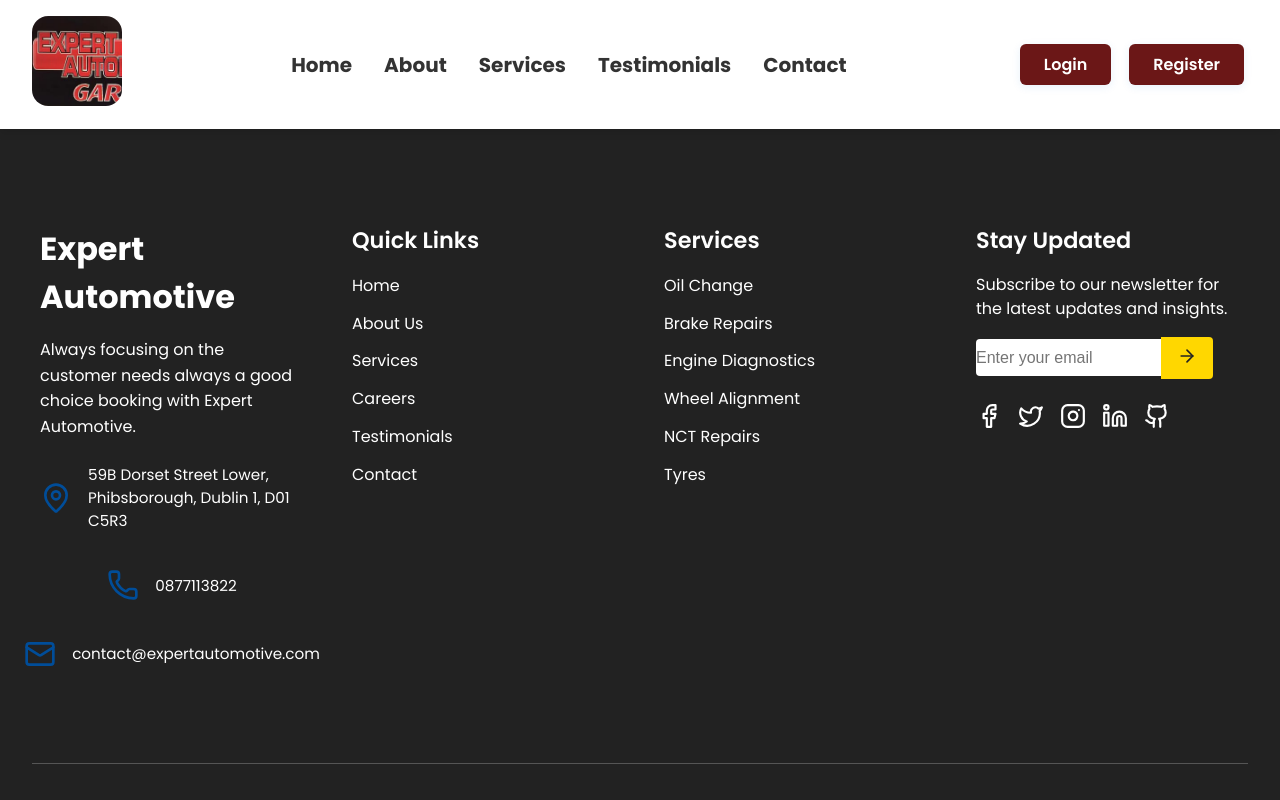
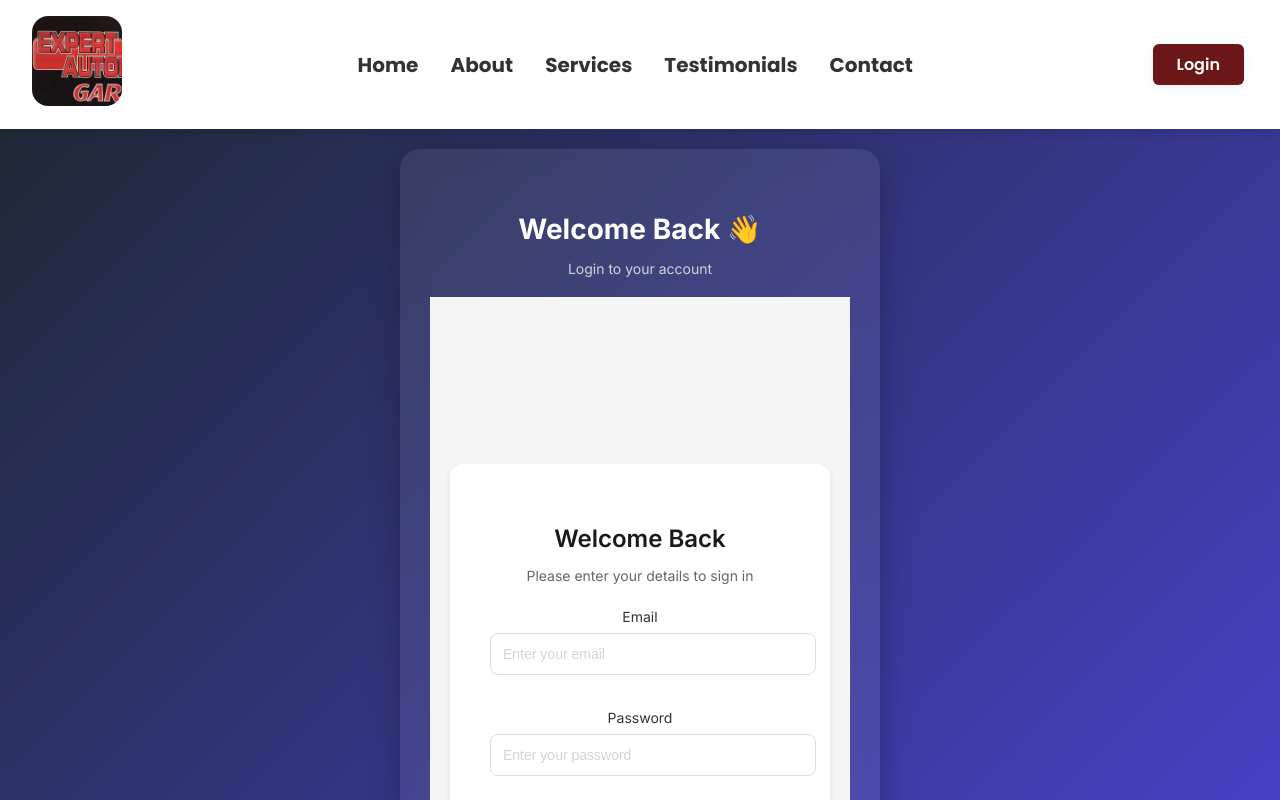
Before and after one commit to ionutpetru4046/Mechanic-Website, a React (Vite) app in the folder frontend/: page /auth in a window 1280 px wide. Built offline with nearby package versions, Linux system fonts and the light colour scheme.

Commit message:
implemented new login and register form for this project

```diff
--- a/frontend/src/App.jsx
+++ b/frontend/src/App.jsx
@@ -1,3 +1,4 @@
+/* eslint-disable prettier/prettier */
 import { Routes, Route } from 'react-router-dom';
 import Navbar from './components/NavBar';
 import Footer from './components/Footer';
@@ -11,6 +12,7 @@ import Register from './pages/Auth/Register';
 import Dashboard from './pages/Dashboard';
 import BookNow from './pages/BookNow';
 import MyBookings from './pages/MyBookings';
+import AuthPage from './pages/Auth/AuthPage';
 import './index.css';
 
 function App() {
@@ -18,6 +20,7 @@ function App() {
     <>
       <Navbar />
       <Routes>
+        <Route path="/auth" element={<AuthPage />} />
         <Route path="/" element={<Home />} />
         <Route path="/about" element={<About />} />
         <Route path="/services" element={<Services />} />
--- a/frontend/src/components/Footer.css
+++ b/frontend/src/components/Footer.css
@@ -102,6 +102,8 @@
   display: flex;
   align-items: center;
   margin-bottom: 1.5rem;
+  font-weight: 500;
+  gap: 0.8rem;
 }
 
 .email-input {
--- a/frontend/src/components/Footer.jsx
+++ b/frontend/src/components/Footer.jsx
@@ -1,3 +1,4 @@
+/* eslint-disable prettier/prettier */
 import './Footer.css';
 import {
   Facebook,
@@ -94,21 +95,19 @@ export function Footer() {
 
           {/* Newsletter */}
           <div className="newsletter-section">
-            <h4 className="section-title">Stay Updated</h4>
-            <p className="newsletter-description">
-              Subscribe to our newsletter for the latest updates and insights.
-            </p>
+            <h4 className="section-title">Opening Hours</h4>
 
             <div>
               <div className="newsletter-form">
-                <input
-                  type="email"
-                  placeholder="Enter your email"
-                  className="email-input"
-                />
-                <button className="submit-button">
-                  <ArrowRight className="submit-icon" />
-                </button>
+                <p>
+                 Monday	8 a.m. - 5 p.m. <br />
+                 Tuesday	8 a.m. - 5 p.m. <br />
+                 Wednesday	8 a.m. - 5 p.m. <br />
+                 Thursday	8 a.m. - 5 p.m. <br />
+                 Friday	9 a.m. - 5 p.m. <br />
+                 Saturday	9 a.m. - 1 p.m. <br />
+                 Sunday	Closed
+                </p>
               </div>
 
               {/* Social Links */}
--- a/frontend/src/components/NavBar.jsx
+++ b/frontend/src/components/NavBar.jsx
@@ -32,10 +32,9 @@ function NavBar() {
   // Helper to handle click on scroll links when NOT on homepage
   const handleNavClick = (section) => {
     if (location.pathname !== '/') {
-      // navigate to homepage first, then scroll after small delay
       navigate('/');
       setTimeout(() => {
-        scroll.scrollTo(document.getElementById(section).offsetTop - 70); // adjust offset if needed
+        scroll.scrollTo(document.getElementById(section)?.offsetTop - 70 || 0);
       }, 300);
     } else {
       setIsMenuOpen(false);
@@ -58,61 +57,11 @@ function NavBar() {
       <ul className={`navbar-links ${isMenuOpen ? 'active' : ''}`}>
         {location.pathname === '/' ? (
           <>
-            <li>
-              <Link
-                to=""
-                smooth={true}
-                duration={500}
-                offset={-70}
-                onClick={() => setIsMenuOpen(false)}
-              >
-                Home
-              </Link>
-            </li>
-            <li>
-              <Link
-                to="about"
-                smooth={true}
-                duration={500}
-                offset={-70}
-                onClick={() => setIsMenuOpen(false)}
-              >
-                About
-              </Link>
-            </li>
-            <li>
-              <Link
-                to="services"
-                smooth={true}
-                duration={500}
-                offset={-70}
-                onClick={() => setIsMenuOpen(false)}
-              >
-                Services
-              </Link>
-            </li>
-            <li>
-              <Link
-                to="testimonials"
-                smooth={true}
-                duration={500}
-                offset={-70}
-                onClick={() => setIsMenuOpen(false)}
-              >
-                Testimonials
-              </Link>
-            </li>
-            <li>
-              <Link
-                to="contact"
-                smooth={true}
-                duration={500}
-                offset={-70}
-                onClick={() => setIsMenuOpen(false)}
-              >
-                Contact
-              </Link>
-            </li>
+            <li><Link to="" smooth={true} duration={500} offset={-70} onClick={() => setIsMenuOpen(false)}>Home</Link></li>
+            <li><Link to="about" smooth={true} duration={500} offset={-70} onClick={() => setIsMenuOpen(false)}>About</Link></li>
+            <li><Link to="services" smooth={true} duration={500} offset={-70} onClick={() => setIsMenuOpen(false)}>Services</Link></li>
+            <li><Link to="testimonials" smooth={true} duration={500} offset={-70} onClick={() => setIsMenuOpen(false)}>Testimonials</Link></li>
+            <li><Link to="contact" smooth={true} duration={500} offset={-70} onClick={() => setIsMenuOpen(false)}>Contact</Link></li>
           </>
         ) : (
           <>
@@ -128,15 +77,9 @@ function NavBar() {
       {/* Right Side Auth Buttons */}
       <div className="navbar-actions">
         {user ? (
-          <>
-            <Link to="/dashboard" className="authButton" onClick={() => setIsMenuOpen(false)}>Dashboard</Link>
-            <Link to="/register" className="authButton" onClick={() => setIsMenuOpen(false)}>Register</Link>
-          </>
+          <Link to="/dashboard" className="authButton" onClick={() => setIsMenuOpen(false)}>Dashboard</Link>
         ) : (
-          <>
-            <Link to="/login" className="authButton" onClick={() => setIsMenuOpen(false)}>Login</Link>
-            <Link to="/register" className="authButton" onClick={() => setIsMenuOpen(false)}>Register</Link>
-          </>
+          <Link to="/auth" className="authButton" onClick={() => setIsMenuOpen(false)}>Login</Link>
         )}
       </div>
 
--- a/frontend/src/context/authContext.jsx
+++ b/frontend/src/context/authContext.jsx
@@ -15,7 +15,7 @@ export const AuthProvider = ({ children }) => {
   }, []);
 
   const logout = () => {
-    localStorage.removeItem('token');
+    localStorage.removeItem('user');
     setUser(null);
     window.location.href = '/login';
   };
--- /dev/null
+++ b/frontend/src/pages/Auth/AuthPage.css
@@ -0,0 +1,113 @@
+@import url('https://fonts.googleapis.com/css2?family=Inter:wght@400;600;700&display=swap');
+
+.auth-modern-wrapper {
+  font-family: 'Inter', sans-serif;
+  min-height: 100vh;
+  display: flex;
+  justify-content: center;
+  align-items: center;
+  background: linear-gradient(135deg, #1f2937, #4f46e5);
+  padding: 20px;
+}
+
+.auth-modern-glass {
+  width: 100%;
+  max-width: 420px;
+  padding: 40px 30px;
+  background: rgba(255, 255, 255, 0.08);
+  border-radius: 20px;
+  backdrop-filter: blur(12px);
+  box-shadow: 0 8px 32px rgba(0, 0, 0, 0.25);
+  color: #fff;
+  text-align: center;
+  transition: all 0.3s ease;
+}
+
+.auth-modern-form input {
+  width: 100%;
+  padding: 12px 16px;
+  margin-bottom: 14px;
+  border: none;
+  border-radius: 12px;
+  background: rgba(255, 255, 255, 0.15);  /* Slightly more opaque */
+  color: #fff;
+  outline: none;
+  box-shadow: inset 0 0 5px rgba(255, 255, 255, 0.2);  /* subtle inner glow */
+  transition: background 0.2s ease;
+}
+
+.auth-modern-form input::placeholder {
+  color: #d1d5db;  /* lighter placeholder */
+}
+
+.auth-modern-form input:focus {
+  background: rgba(255, 255, 255, 0.25);
+  box-shadow: 0 0 8px #3b82f6; /* blue glow on focus */
+}
+
+
+.auth-modern-glass h2 {
+  font-size: 28px;
+  margin-bottom: 10px;
+}
+
+.auth-modern-glass p {
+  font-size: 14px;
+  color: #d1d5db;
+  margin-bottom: 20px;
+}
+
+.auth-modern-form {
+  margin-bottom: 20px;
+}
+
+.auth-modern-toggle span {
+  color: #60a5fa;
+  font-weight: 600;
+  cursor: pointer;
+  transition: color 0.2s ease;
+}
+
+.auth-modern-toggle span:hover {
+  color: #93c5fd;
+}
+
+/* Form fields assumed in LoginForm/RegisterForm */
+.auth-modern-form input {
+  width: 100%;
+  padding: 12px 16px;
+  margin-bottom: 14px;
+  border: none;
+  border-radius: 12px;
+  background: rgba(255, 255, 255, 0.1);
+  color: #fff;
+  outline: none;
+}
+
+.auth-modern-form button {
+  width: 100%;
+  padding: 12px 0;
+  background: #3b82f6;
+  border: none;
+  border-radius: 12px;
+  font-weight: bold;
+  color: white;
+  font-size: 16px;
+  cursor: pointer;
+  transition: background 0.2s ease;
+}
+
+.auth-modern-form button:hover {
+  background: #2563eb;
+}
+
+/* Responsive */
+@media (max-width: 480px) {
+  .auth-modern-glass {
+    padding: 30px 20px;
+  }
+
+  .auth-modern-glass h2 {
+    font-size: 24px;
+  }
+}
--- /dev/null
+++ b/frontend/src/pages/Auth/AuthPage.jsx
@@ -0,0 +1,42 @@
+/* eslint-disable prettier/prettier */
+/* eslint-disable react/no-unescaped-entities */
+/* eslint-disable jsx-a11y/click-events-have-key-events */
+/* eslint-disable jsx-a11y/no-static-element-interactions */
+/* eslint-disable prettier/prettier */
+import React, { useState } from 'react';
+import Login from '../Auth/Login';       // adjust paths as needed
+import Register from '../Auth/Register';
+import './AuthPage.css';                              // optional CSS styling
+
+const AuthPage = () => {
+  const [isLogin, setIsLogin] = useState(true);
+
+  return (
+    <div className="auth-modern-wrapper">
+      <div className="auth-modern-glass">
+        <h2>{isLogin ? "Welcome Back 👋" : "Join Us Today 🚀"}</h2>
+        <p>{isLogin ? "Login to your account" : "Create a new account"}</p>
+
+        <div className="auth-modern-form">
+          {isLogin ? <Login /> : <Register />}
+        </div>
+
+        <div className="auth-modern-toggle">
+          {isLogin ? (
+            <p>
+              Don't have an account?{" "}
+              <span onClick={() => setIsLogin(false)}>Register</span>
+            </p>
+          ) : (
+            <p>
+              Already registered?{" "}
+              <span onClick={() => setIsLogin(true)}>Login</span>
+            </p>
+          )}
+        </div>
+      </div>
+    </div>
+  );
+};
+
+export default AuthPage;
--- a/frontend/src/pages/Auth/Login.jsx
+++ b/frontend/src/pages/Auth/Login.jsx
@@ -128,6 +128,7 @@ const styles = {
     color: '#333',
   },
   input: {
+    color: 'black',
     padding: '12px',
     borderRadius: '8px',
     border: '1px solid #ddd',
--- a/frontend/src/pages/Auth/Register.jsx
+++ b/frontend/src/pages/Auth/Register.jsx
@@ -129,6 +129,7 @@ const styles = {
     color: '#333',
   },
   input: {
+    color: 'black',
     padding: '12px',
     borderRadius: '8px',
     border: '1px solid #ddd',
```
